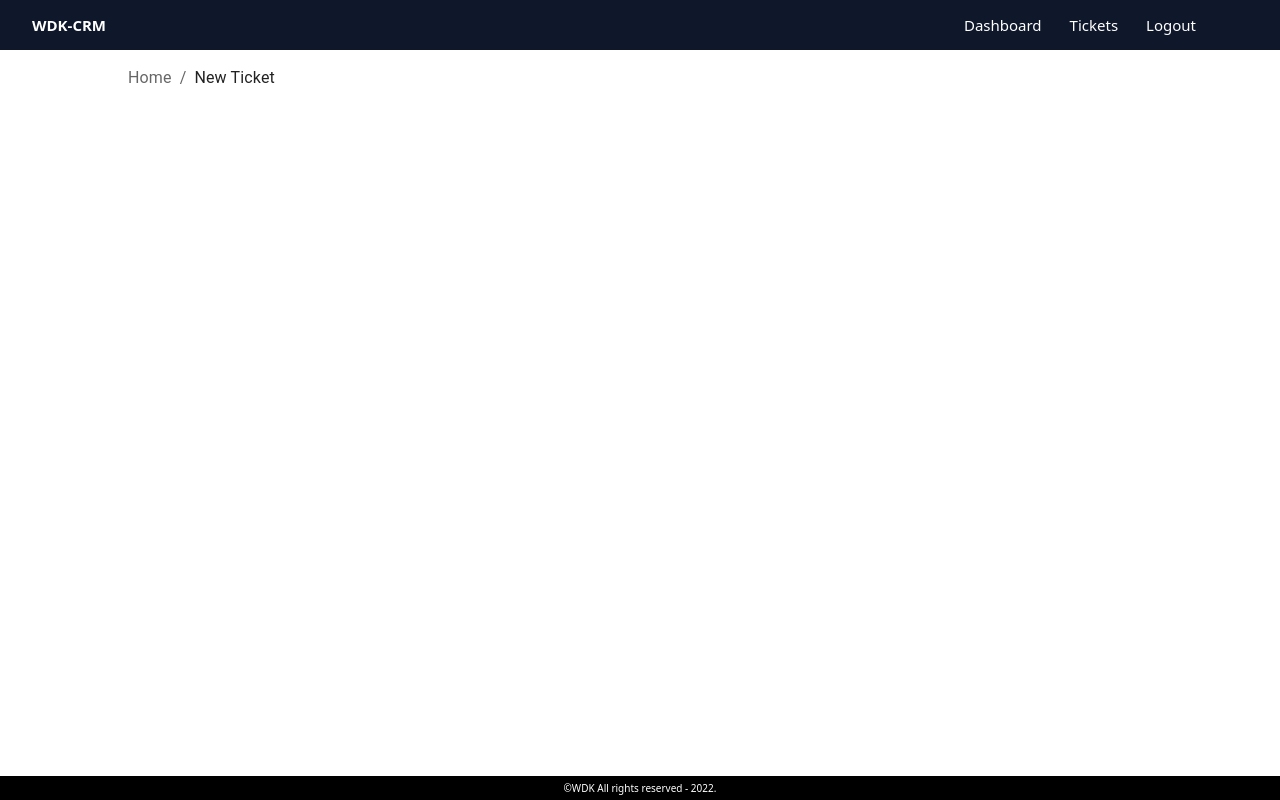
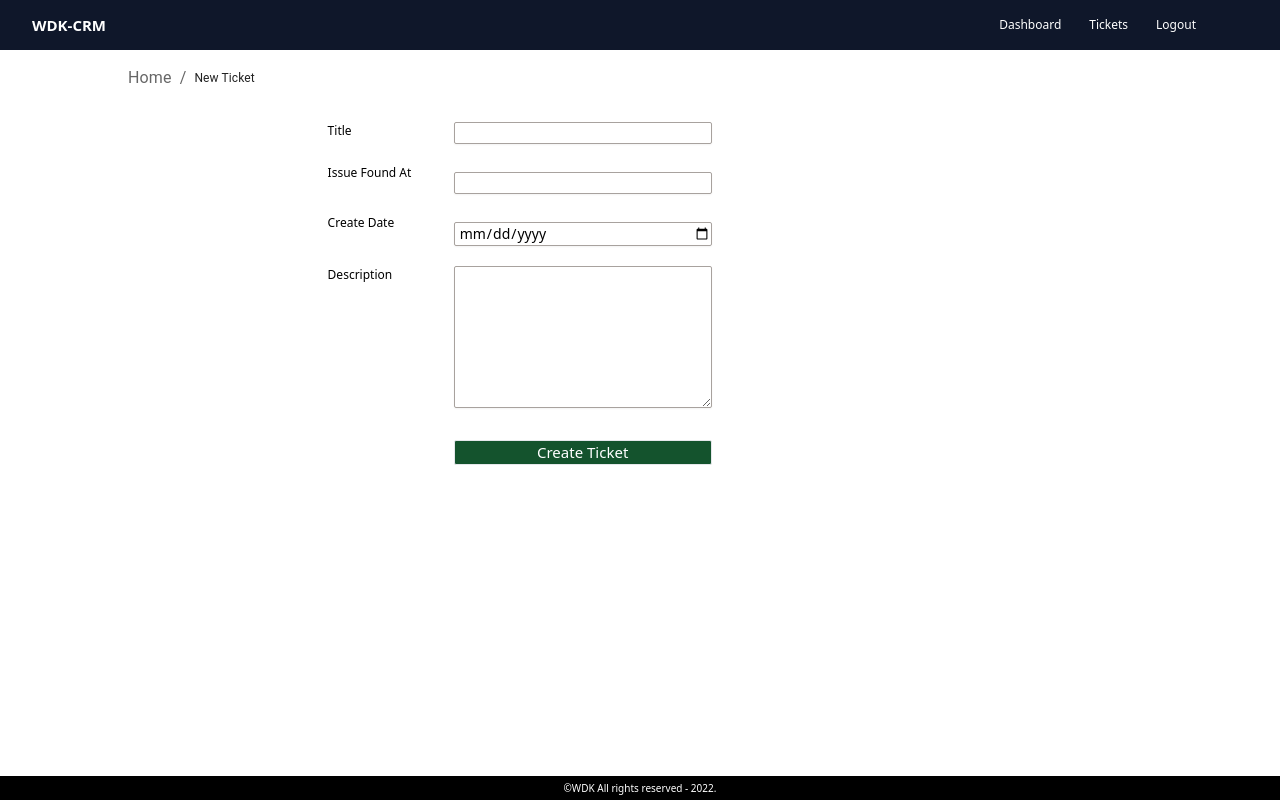
Before and after one commit to osefatul/ticket-tracker-system-CRM, a React (Create React App) app in the folder frontend/: page /new_ticket in a window 1280 px wide. Built offline with nearby package versions, Linux system fonts and the light colour scheme.

Commit message:
Ticket page designed

```diff
--- a/frontend/src/components/AddTicketForm.jsx
+++ b/frontend/src/components/AddTicketForm.jsx
@@ -1,9 +1,116 @@
-import React from "react";
+import React, { useState } from "react";
 
+const initialFormData = {
+  title: "",
+  foundIssue: "",
+  createdDate: "",
+  description: "",
+};
 function AddTicketForm() {
+  const [formData, setFormData] = useState(initialFormData);
+
+  const handleOnChange = (e) => {
+    e.preventDefault();
+    const { name, value } = e.target;
+
+    setFormData({
+      ...formData,
+      [name]: value,
+    });
+  };
+
+  const handleOnSubmit = (e) => {
+    e.preventDefault();
+  };
   return (
-    <div>
-      <form action="" onSubmit=""></form>
+    <div className="pt-8 w-[70%] mx-auto ">
+      <form
+        action=""
+        className="text-black space-y-5 flex flex-col justify-end"
+        onSubmit={handleOnSubmit}
+      >
+        <div className="flex justify-end w-[60%] space-x-10">
+          <label
+            className="flex justify-start w-[20%] text-[12px]"
+            htmlFor="title"
+          >
+            Title
+          </label>
+          <input
+            className={`pl-1 border-stone-400  border border-1 w-[60%]
+            bg-white rounded-sm shadow-sm sm:text-sm
+              focus:outline-none focus:ring-1
+              }`}
+            name="title"
+            type="text"
+            value={formData.title}
+            onChange={handleOnChange}
+            required
+          />
+        </div>
+        <div className="flex justify-end w-[60%] space-x-10">
+          <label
+            className=" flex justify-start w-[20%] text-[12px]"
+            htmlFor="title"
+          >
+            Issue Found At
+          </label>
+          <input
+            className={`pl-1 border-stone-400  border border-1 w-[60%]
+            bg-white rounded-sm shadow-sm sm:text-sm
+              focus:outline-none focus:ring-1 mt-2
+              }`}
+            name="foundIssue"
+            type="text"
+            value={formData.foundIssue}
+            onChange={handleOnChange}
+            required
+          />
+        </div>
+        <div className="flex justify-end w-[60%] space-x-10">
+          <label
+            className=" flex justify-start w-[20%] text-[12px]"
+            htmlFor="title"
+          >
+            Create Date
+          </label>
+          <input
+            className={`pl-1 border-stone-400  border border-1 w-[60%] bg-white rounded-sm shadow-sm sm:text-sm
+              focus:outline-none focus:ring-1 mt-2
+              `}
+            name="createdDate"
+            type="date"
+            value={formData.createdDate}
+            onChange={handleOnChange}
+            required
+          />
+        </div>
+        <div className="flex justify-end w-[60%] space-x-10">
+          <label
+            className=" flex justify-start w-[20%] text-[12px]"
+            htmlFor="title"
+          >
+            Description
+          </label>
+          <textarea
+            rows="7"
+            className={`pl-1 border border-1 w-[60%] border-stone-400  bg-white rounded-sm shadow-sm sm:text-sm
+              focus:outline-none  focus:ring-1
+              }`}
+            name="description"
+            type="text"
+            value={formData.description}
+            onChange={handleOnChange}
+            required
+          />
+        </div>
+      </form>
+
+      <div className="flex  justify-end w-[60%]">
+        <button className=" text-[15px] w-[60%] rounded-sm mt-8 border border-1 bg-green-900 text-white">
+          Create Ticket
+        </button>
+      </div>
     </div>
   );
 }
--- a/frontend/src/components/Header.jsx
+++ b/frontend/src/components/Header.jsx
@@ -9,7 +9,7 @@ function Header() {
       <div className="font-bold text-[15px]">WDK-CRM</div>
 
       <div className="">
-        <ul className="hidden sm:flex items-center justify-center text-white space-x-5 text-[15px] px-12 ">
+        <ul className="hidden sm:flex items-center justify-center text-white space-x-5 text-[12px] px-12 ">
           {["Dashboard", "Tickets", "Logout"].map((item) => (
             <li className="px-1 font-comorants hoverText" key={`link-${item}`}>
               <div className=" hover:border" />
--- a/frontend/src/components/PageBreadCrumbs.jsx
+++ b/frontend/src/components/PageBreadCrumbs.jsx
@@ -5,10 +5,12 @@ import Link from "@mui/material/Link";
 function PageBreadCrumbs({ page }) {
   return (
     <Breadcrumbs aria-label="breadcrumb">
-      <Link underline="hover" color="inherit" href="/">
+      <Link className="text-[12px]" underline="hover" color="inherit" href="/">
         Home
       </Link>
-      <Typography color="text.primary">{page}</Typography>
+      <Typography style={{ fontSize: "12px" }} color="text.primary">
+        {page}
+      </Typography>
     </Breadcrumbs>
   );
 }
--- a/frontend/src/pages/AddTicket.jsx
+++ b/frontend/src/pages/AddTicket.jsx
@@ -1,4 +1,5 @@
-import React from "react";
+import React, { useState } from "react";
+import AddTicketForm from "../components/AddTicketForm";
 import PageBreadCrumbs from "../components/PageBreadCrumbs";
 
 function AddTicket() {
@@ -7,6 +8,10 @@ function AddTicket() {
       <div>
         <PageBreadCrumbs page="New Ticket" />
       </div>
+
+      <div>
+        <AddTicketForm />
+      </div>
     </div>
   );
 }
```
Also changed, not shown: frontend/src/pages/Auth.jsx (+0 -18 lines).
